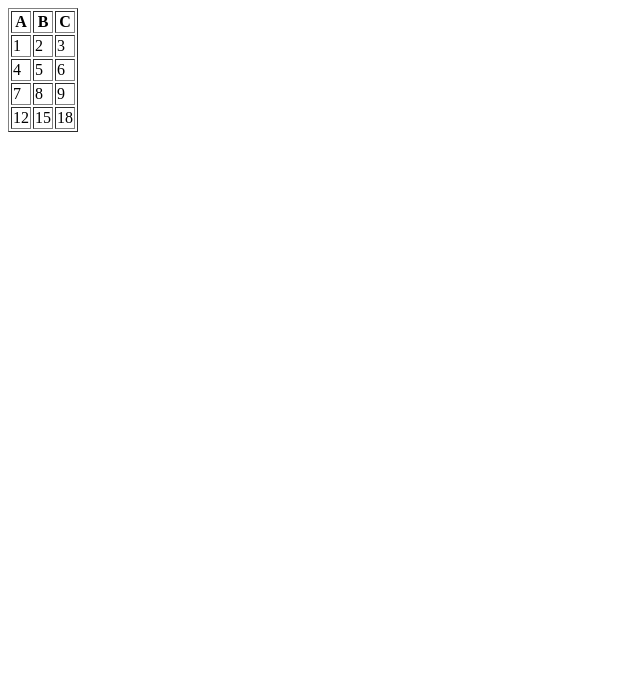
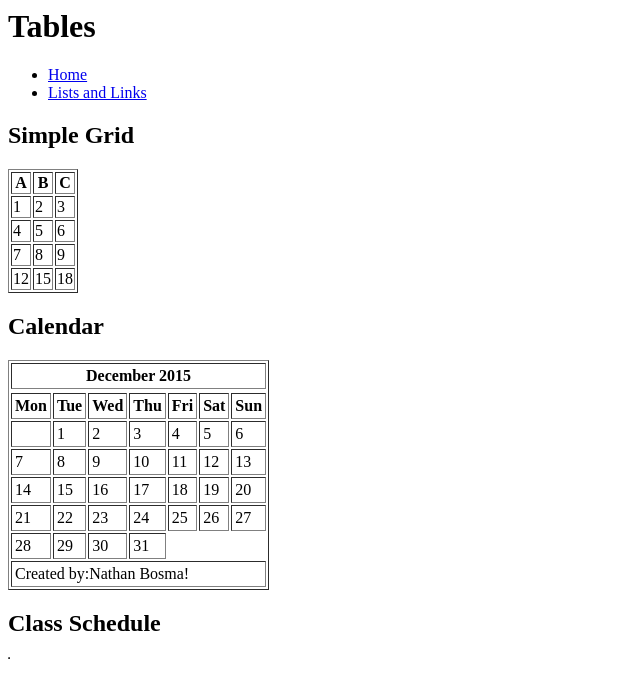
Before and after one commit to nathan2239-cmis/nathan2239-cmis-wd, a plain HTML site: page tables/index.html in a window 1280 px wide. Shown: the whole page, without its empty margins (0-640 px from the left). Drawn offline with Linux system fonts and the light colour scheme.

Commit message:
The magic and wonders of Friends :)

```diff
--- a/tables/index.html
+++ b/tables/index.html
@@ -1,3 +1,15 @@
+<h1>
+	Tables
+</h1>
+<ul>
+	<li>
+		<a href="..">Home</a>
+	</li>
+	<li>
+		<a href="../linksandlists ">Lists and Links</a>
+	</li>
+</ul>
+<h2>Simple Grid</h2>
 <table id="t01">
 <table border="1"
   <tr>
@@ -25,5 +37,71 @@
 		<td>15</td>
 		<td>18</td>
 	</tr>
+</table>
+<h2>Calendar</h2>
+<TABLE BORDER= CELLSPACING=3 CELLPADDING=3>
+<TR>
+<TD COLSPAN="7" ALIGN=center><B>December 2015</B></TD>
+</TR>
+<TR>
+</TR>
+<TR>
+<TD ALIGN=center><B>Mon</B></TD>
+<TD ALIGN=center><B>Tue</B></TD>
+<TD ALIGN=center><B>Wed</B></TD>
+<TD ALIGN=center><B>Thu</B></TD>
+<TD ALIGN=center><B>Fri</B></TD>
+<TD ALIGN=center><B>Sat</B></TD>
+<TD ALIGN=center><B>Sun</B></TD>
+</TR>
+<TR>
+<TD ALIGN=center></TD>
+<TD ALIGN=left>1</TD>
+<TD ALIGN=left>2</TD>
+<TD ALIGN=left>3</TD>
+<TD ALIGN=left>4</TD>
+<TD ALIGN=left>5</TD>
+<TD ALIGN=left>6</TD>
+</TR>
+<TR>
+<TD ALIGN=left>7</TD>
+<TD ALIGN=left>8</TD>
+<TD ALIGN=left>9</TD>
+<TD ALIGN=left>10</TD>
+<TD ALIGN=left>11</TD>
+<TD ALIGN=left>12</TD>
+<TD ALIGN=left>13</TD>
+</TR>
+<TR>
+<TD ALIGN=left>14</TD>
+<TD ALIGN=left>15</TD>
+<TD ALIGN=left>16</TD>
+<TD ALIGN=left>17</TD>
+<TD ALIGN=left>18</TD>
+<TD ALIGN=left>19</TD>
+<TD ALIGN=left>20</TD>
+</TR>
+<TR>
+<TD ALIGN=left>21</TD>
+<TD ALIGN=left>22</TD>
+<TD ALIGN=left>23</TD>
+<TD ALIGN=left>24</TD>
+<TD ALIGN=left>25</TD>
+<TD ALIGN=left>26</TD>
+<TD ALIGN=left>27</TD>
+</TR>
+<TR>
+<TD ALIGN=left>28</TD>
+<TD ALIGN=left>29</TD>
+<TD ALIGN=left>30</TD>
+<TD ALIGN=left>31</TD>
+</TR>
+<TR>
+<TD COLSPAN="7" ALIGN=left>Created by:Nathan Bosma!</TD>
+</TR>
+</TABLE>
+<h2>Class Schedule</h2>
+<table id="t01">
+<table border="1"
 
 </table>
```
